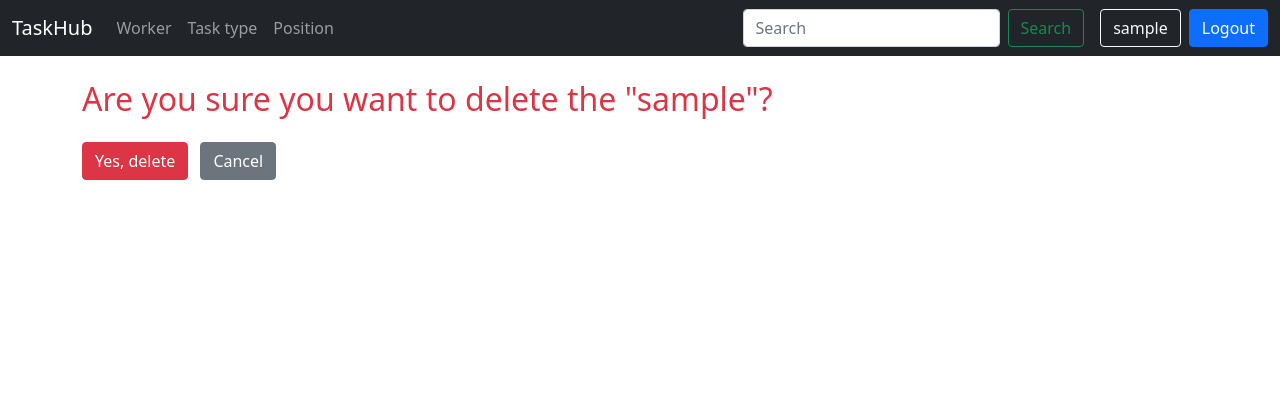
After one commit to KLUZOO/py_taskhub, a Django app: page /worker/1/delete/ in a window 1280 px wide. The commit adds this page. Shown: the top 420 px of the page. Run offline with Django 5.2, Linux system fonts and the light colour scheme; the visitor is signed in with stand-in values (Sample User, id 1); data comes from the database, SQL or seed files in the repository; some libraries are stand-ins or nearby versions.

Commit message:
add the ability to delete a worker

```diff
--- a/tasks/urls.py
+++ b/tasks/urls.py
@@ -11,6 +11,7 @@ from .views import (
     WorkerListView,
     WorkerDetailView,
     WorkerCreateView,
+    WorkerDeleteView,
     toggle_complete_to_task,
 )
 
@@ -29,12 +30,17 @@ urlpatterns = [
         name="task-delete",
     ),
     path(
-        "cars/<int:pk>/toggle-complete/",
+        "toggle/<int:pk>/toggle-complete/",
         toggle_complete_to_task,
         name="toggle-task-complete",
     ),
     path("worker/", WorkerListView.as_view(), name="worker-list"),
     path("worker/<int:pk>/", WorkerDetailView.as_view(), name="worker-detail"),
+    path(
+        "worker/<int:pk>/delete/",
+        WorkerDeleteView.as_view(),
+        name="worker-delete",
+    ),
     path("task-type/", TaskTypeListView.as_view(), name="task-type-list"),
     path("position/", PositionListView.as_view(), name="position-list"),
     path("accounts/singup/", WorkerCreateView.as_view(), name="singup-create"),
--- a/tasks/views.py
+++ b/tasks/views.py
@@ -46,7 +46,7 @@ class TaskDeleteView(LoginRequiredMixin, generic.DeleteView):
     success_url = reverse_lazy("tasks:task-list")
 
 
-class WorkerDetailView(generic.DetailView):
+class WorkerDetailView(LoginRequiredMixin, generic.DetailView):
     model = Worker
     queryset = Worker.objects.prefetch_related("tasks").all()
 
@@ -62,6 +62,11 @@ class WorkerCreateView(generic.CreateView):
     template_name = "registration/signup.html"
     success_url = reverse_lazy("login")
     form_class = WorkerCreationForm
+
+
+class WorkerDeleteView(LoginRequiredMixin, generic.DeleteView):
+    model = Worker
+    success_url = reverse_lazy("login")
 
 
 class TaskTypeListView(generic.ListView):
--- /dev/null
+++ b/templates/tasks/worker_confirm_delete.html
@@ -0,0 +1,10 @@
+{% extends "base.html" %}
+
+{% block container %}
+  <h2 class="mb-4 text-danger">Are you sure you want to delete the "{{ user.username }}"?</h2>
+  <form action="" method="post">
+    {% csrf_token %}
+    <input type="submit" value="Yes, delete" class="btn btn-danger">
+    <a href="{% url 'tasks:worker-detail' pk=user.pk%}" class="btn btn-secondary ms-2">Cancel</a>
+  </form>
+{% endblock %}
--- a/templates/tasks/worker_detail.html
+++ b/templates/tasks/worker_detail.html
@@ -1,11 +1,11 @@
 {% extends "base.html" %}
 
 {% block create %}
-  {% if user.is_authenticated %}
+  {% if user.is_authenticated and user.id == worker.id %}
     <li>
       <div class="d-flex">
         <a class="btn btn-primary me-2" href="#">Update {{ worker.username }}</a>
-        <a class="btn btn-danger" href="#">Delete {{ worker.username }}</a>
+        <a class="btn btn-danger" href="{% url 'tasks:worker-delete' pk=user.id %}">Delete {{ worker.username }}</a>
       </div>
     </li>
   {% endif %}
```
